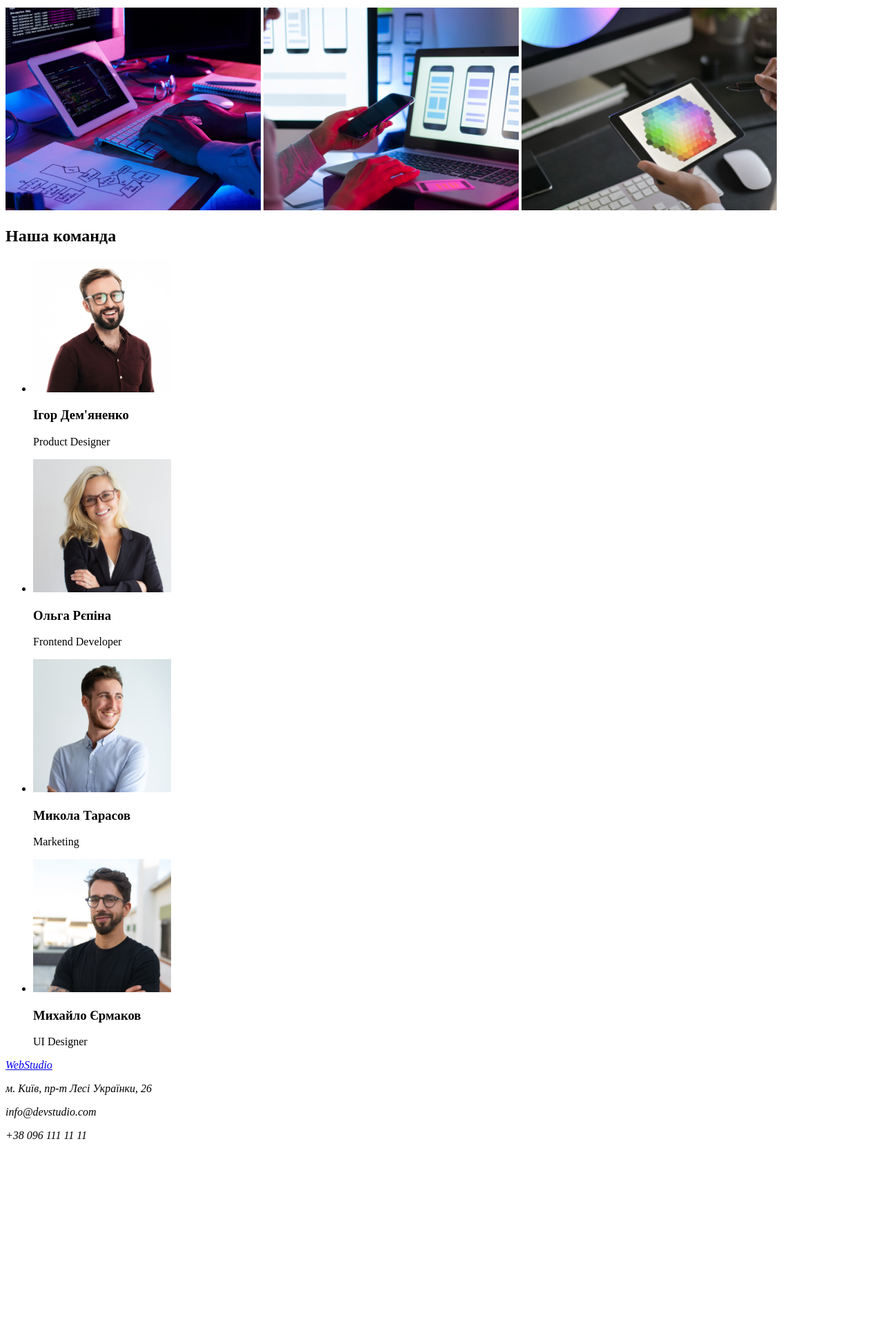
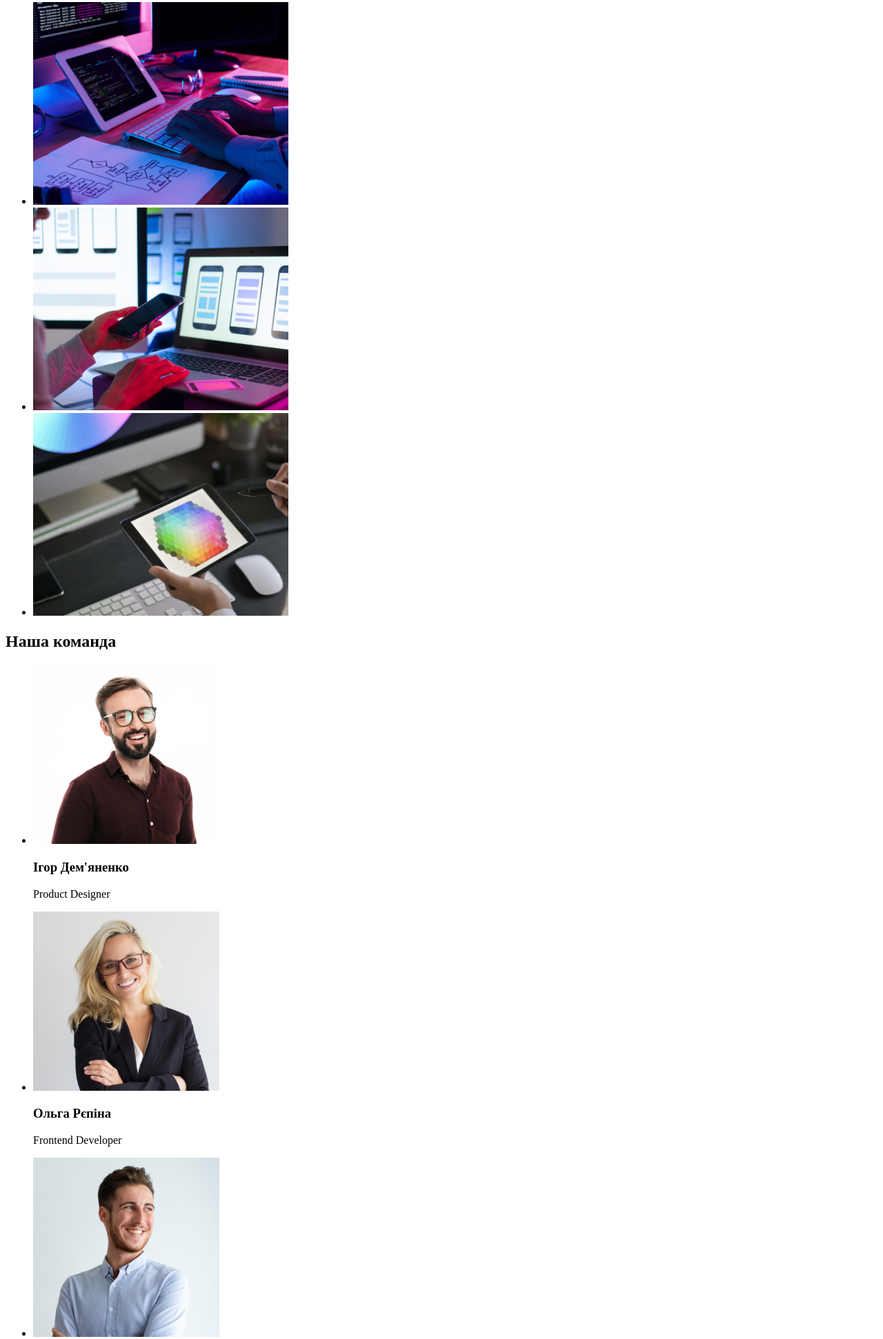
Before and after one commit to EllaHonchar/goit-markup-hw-01, a plain HTML site: page index.html in a window 1280 px wide. Shown: the part 609-2551 px from the top of the page at 69% size. Before the commit the page ends 2281 px from the top, so only its background shows below. Drawn offline with Linux system fonts and the light colour scheme.

Commit message:
Update index.html

```diff
--- a/index.html
+++ b/index.html
@@ -1,5 +1,5 @@
 <!DOCTYPE html>
-<html lang="zxx">
+<html lang="uk">
   <head>
     <meta charset="UTF-8" />
     <meta http-equiv="X-UA-Compatible" content="IE=edge" />
@@ -10,9 +10,7 @@
     <!--шапка сайта-->
     <header>
       <nav class="menu">
-        <a href="/">
-          <p><span lang="en">Web</span>Studio</p>
-        </a>
+        <a href="/"> <span lang="en">Web</span>Studio</a>
         <ul>
           <li><a href="" target="_blank">Студія</a></li>
           <li><a href="" target="_blank">Портфоліо</a></li>
@@ -58,9 +56,13 @@
       <!--чим ми займаємося-->
       <section>
         <h2>Чим ми займаємося</h2>
-        <img src="./images/img1.jpg" alt="десктопні додатки" />
-        <img src="./images/img2.jpg" alt="мобільні додатки" />
-        <img src="./images/img3.jpg" alt="дизайнерські рішення" />
+        <ul>
+          <li><img src="./images/img1.jpg" alt="десктопні додатки" width="370" height="294" /></li>
+          <li><img src="./images/img2.jpg" alt="мобільні додатки" width="370" height="294" /></li>
+          <li>
+            <img src="./images/img3.jpg" alt="дизайнерські рішення" width="370" height="294" />
+          </li>
+        </ul>
       </section>
 
       <!--наша команда-->
@@ -68,17 +70,17 @@
         <h2>Наша команда</h2>
         <ul>
           <li>
-            <img src="./images/team/designer.jpg" alt="designer" width="200" />
+            <img src="./images/team/designer.jpg" alt="designer" width="270" height="260" />
             <h3>Ігор Дем'яненко</h3>
             <p lang="en">Product Designer</p>
           </li>
           <li>
-            <img src="./images/team/developer.jpg" alt="developer" width="200" />
+            <img src="./images/team/developer.jpg" alt="developer" width="270" height="260" />
             <h3>Ольга Рєпіна</h3>
             <p lang="en">Frontend Developer</p>
           </li>
           <li>
-            <img src="./images/team/marketing.jpg" alt="marketing" width="200" />
+            <img src="./images/team/marketing.jpg" alt="marketing" width="270" height="260" />
             <h3>Микола Тарасов</h3>
             <p lang="en">Marketing</p>
           </li>
@@ -93,13 +95,13 @@
 
     <!--підвал-->
     <footer>
+      <a href="/"> <span lang="en">Web</span>Studio</a>
       <address>
-        <a href="/">
-          <p><span lang="en">Web</span>Studio</p>
-        </a>
-        <p>м. Київ, пр-т Лесі Українки, 26</p>
-        <p>info@devstudio.com</p>
-        <p>+38 096 111 11 11</p>
+        <ul>
+          <li><a href="">м. Київ, пр-т Лесі Українки, 26</a></li>
+          <li><a href="tel:+380961111111">+38 096 111 11 11</a></li>
+          <li><a href="tel:+380961111111">+38 096 111 11 11</a></li>
+        </ul>
       </address>
     </footer>
   </body>
```
